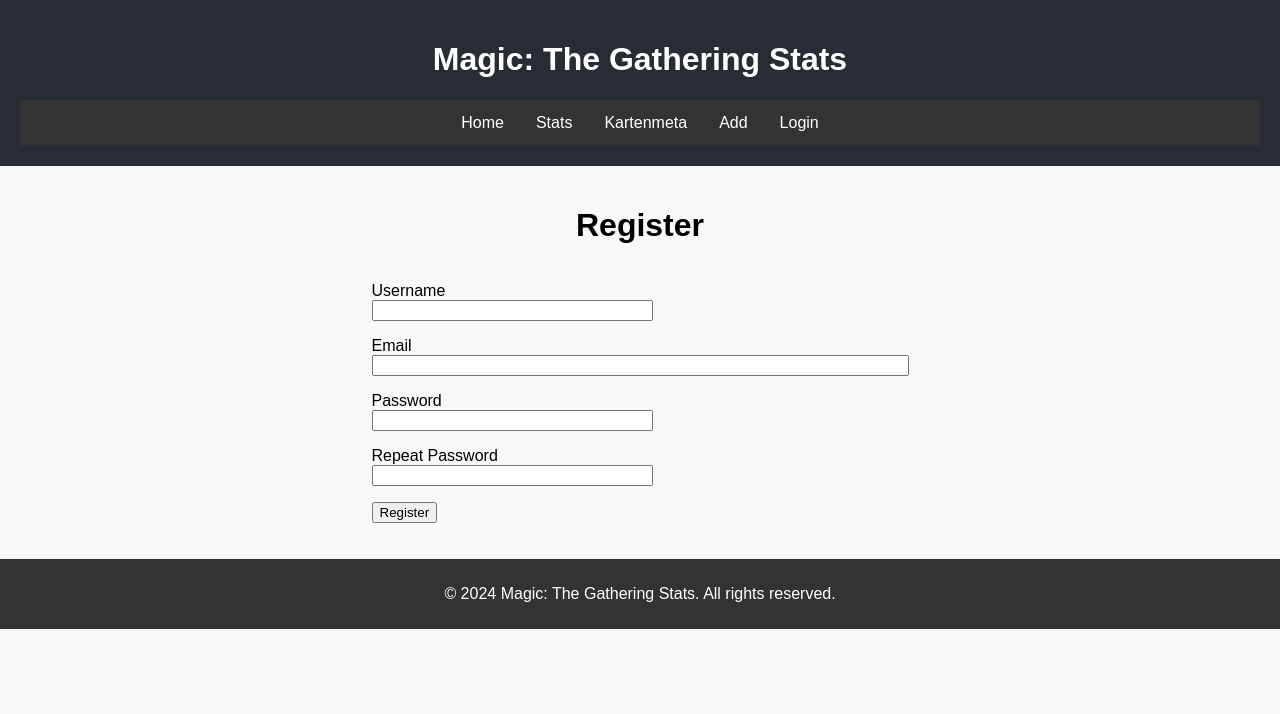
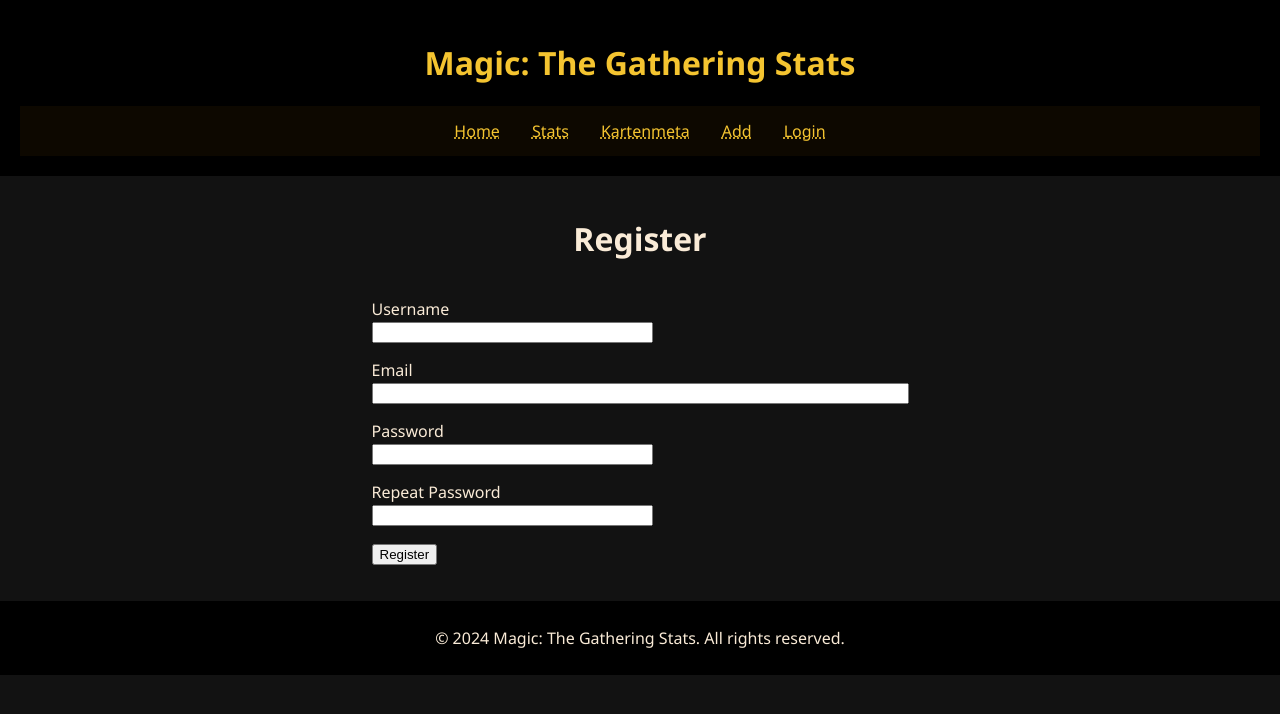
Before and after one commit to NiklasPaulRothe/MagicWebStats, a Flask app: page /auth/register in a window 1280 px wide. Shown: the top 714 px of the page. Run offline with Flask 3, Linux system fonts and the light colour scheme; parts of the project's set-up code (start-up, migrations or seed data) failed here and were passed over; some libraries are stand-ins or nearby versions.

Commit message:
playing with design

```diff
--- a/app/api/routes.py
+++ b/app/api/routes.py
@@ -41,7 +41,8 @@ def data():
           WHERE "Games"."First_Player" = "Player".id)) * 100::double precision / NULLIF(( SELECT count(*)::double precision AS count
            FROM data_owner."Participants"
           WHERE "Participants".player_id = "Player".id), 0::double precision), 0::double precision)::numeric(10,2) AS "coalesce") AS "first (in%)"
-   FROM data_owner."Player";'''))
+   FROM data_owner."Player"
+   WHERE "Player"."Name" != 'Precons';'''))
 
     list = []
     for entry in results:
--- a/app/static/styles/basic.css
+++ b/app/static/styles/basic.css
@@ -1,24 +1,25 @@
 /* Basic styling */
 body {
-    font-family: Arial, sans-serif;
+    font-family: 'Segoe UI', sans-serif;
     margin: 0;
     padding: 0;
-    background-color: #f8f8f8;
+    background-color: #121212;
+    color: antiquewhite;
 }
 
 header {
-    background-color: #282c34;
+    background-color: black;
+    color: #f4c430;
     padding: 20px;
     text-align: center;
-    color: white;
 }
 
 nav ul {
     list-style-type: none;
     margin: 0;
     padding: 0;
-    background-color: #333;
     display: flex;
+    background-color: #0d0800;
     justify-content: center;
     /* Remove overflow: hidden to ensure dropdown visibility */
 }
@@ -29,10 +30,18 @@ nav li {
 
 nav li a {
     display: block;
-    color: white;
+    color: #f4c430;
     text-align: center;
     padding: 14px 16px;
     text-decoration: none;
+}
+
+nav li a:link {
+    color: #f4c430;
+}
+
+nav li a:visited {
+    color: #f4c430;
 }
 
 nav li a:hover {
@@ -51,7 +60,7 @@ nav li .dropdown-content {
 }
 
 nav li .dropdown-content a {
-    color: white;
+    color: antiquewhite;
     padding: 12px 16px;
     text-decoration: none;
     display: block;
@@ -73,17 +82,30 @@ main {
     padding: 20px;
 }
 
+a:link {
+    color: antiquewhite;
+    text-decoration: underline dotted;
+}
+
+a:visited {
+    color: antiquewhite;
+}
+
+a:hover {
+    text-decoration: underline;
+}
+
 section {
     width: 80%;
-    background-color: white;
+    background-color: #282c34;
     margin: 10px 0;
     padding: 20px;
     box-shadow: 0 4px 8px 0 rgba(0, 0, 0, 0.2);
 }
 
 footer {
-    background-color: #333;
-    color: white;
+    background-color: black;
+    color: antiquewhite;
     text-align: center;
     padding: 10px 0;
 }
@@ -102,21 +124,21 @@ th, td {
 }
 
 th {
-    background-color: #f2f2f2;
+    background-color: #282c34;
     cursor: pointer;
 }
 
 tr:nth-child(even) {
-    background-color: #f9f9f9;
+    background-color: #121212;
 }
 
 tr:hover {
-    background-color: #f1f1f1;
+    background-color: #282c34;
 }
 
 .ascii-table pre {
     font-family: monospace;
-    background-color: #f1f1f1;
+    background-color: #282c34;
     padding: 10px;
     overflow-x: auto;
     text-align: center;
```
Also changed, not shown: app/__init__.py (+0 -7 lines), app/jobs.py (deleted, +0 -14 lines).
